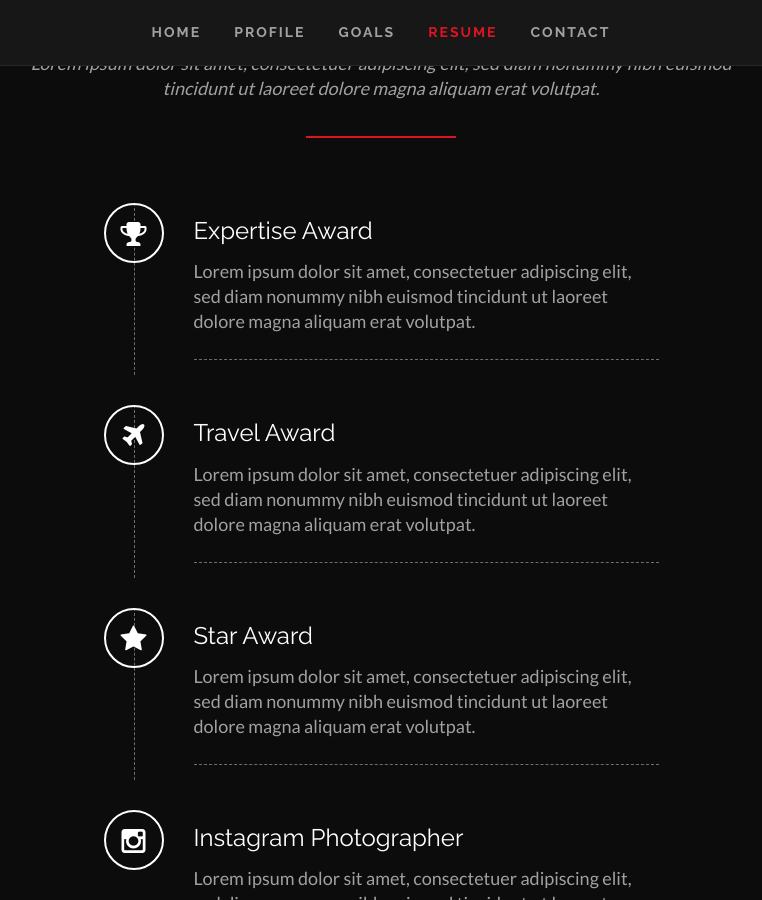
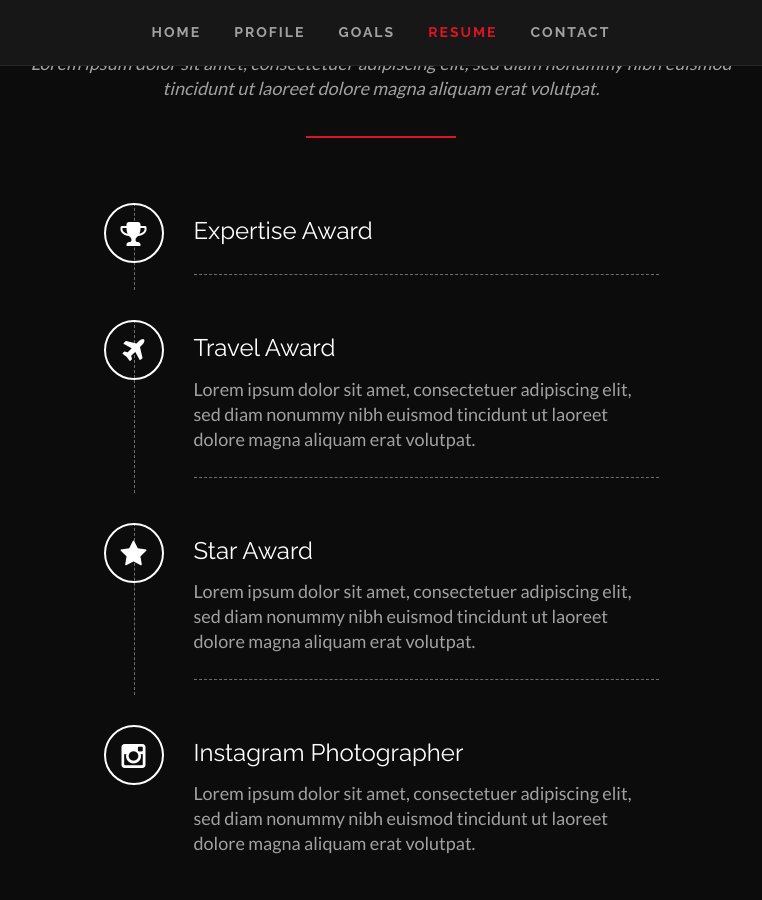
Before and after one commit to clearcareer/AhmadKhan, a Jekyll site: the page built from index.html, in a window 1280 px wide and 900 px high, scrolled down 4219 px. Shown: the whole window, without its empty margins (259-1021 px from the left). Built offline with Jekyll 4.4.1, drawn with Linux system fonts in a browser that asks for light colours; some web fonts are replaced.

Commit message:
Updated '/index.html' via CloudCannon

```diff
--- a/index.html
+++ b/index.html
@@ -50,7 +50,7 @@
     level: 90
 achievements:
   - name: Expertise Award
-    description: 'Lorem ipsum dolor sit amet, consectetuer adipiscing elit, sed diam nonummy nibh euismod tincidunt ut laoreet dolore magna aliquam erat volutpat.'
+    description: ''
     icon: trophy
   - name: Travel Award
     description: 'Lorem ipsum dolor sit amet, consectetuer adipiscing elit, sed diam nonummy nibh euismod tincidunt ut laoreet dolore magna aliquam erat volutpat.'
```
